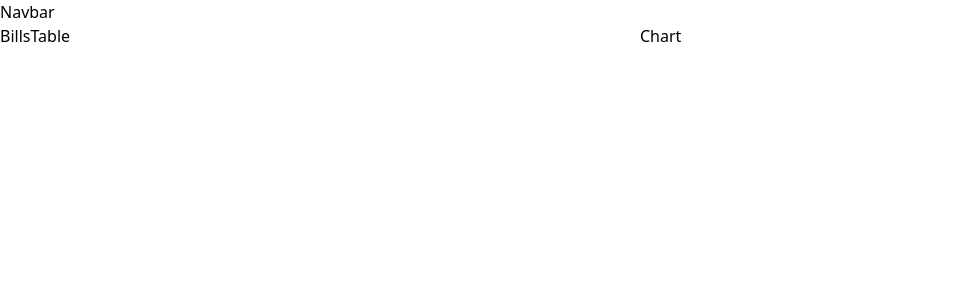
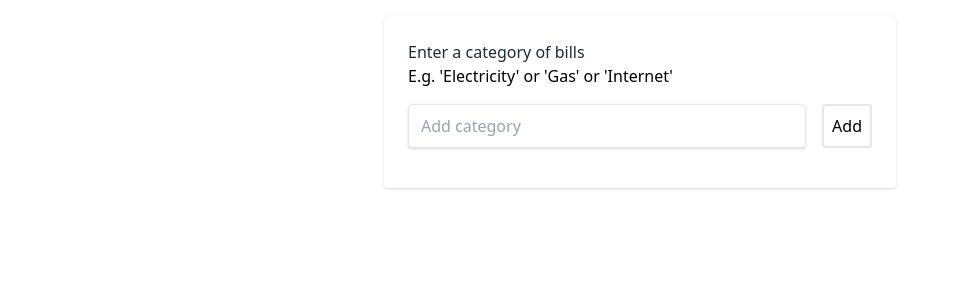
Before and after one commit to Walter-Satriano/Vuejs-Bill-Tracker-App, a Vue app: page / in a window 1280 px wide. Shown: the top 300 px of the page, without its empty margins (0-958 px from the left). Built offline with nearby package versions, Linux system fonts and the light colour scheme.

Commit message:
if the first category doesn't exist yet we have to add it, if there is already one will be displayed on the navbar

```diff
--- a/src/App.vue
+++ b/src/App.vue
@@ -1,5 +1,7 @@
 <template>
   <main>
+    <AddCategory v-if="shouldShowAddCategory" v-on="addCategory" />
+    <div v-else>
       <NavBar />
       <div class="container flex">
         <div class="w-1/2">
@@ -9,11 +11,12 @@
           <Chart :bills="activeBills" />
         </div>
       </div>
+    </div>
   </main>
 </template>
 
 <script>
-
+/* eslint-disable */
 import AddCategory from './components/AddCategory.vue'
 import AddBill from './components/AddBill.vue'
 import NavBar from './components/NavBar.vue'
@@ -22,14 +25,27 @@ import BillsTable from './components/BillsTable.vue'
 
 
 export default {
-  name: 'app',
+  name: 'App',
+  data() {
+    return {
+      bills: [],
+      categories: [],
+      shouldShowAddCategory: true
+    }
+  },
   components: {
     AddCategory,
     AddBill,
     NavBar,
     Chart,
     BillsTable
+  },
+  methods: {
+    addCategory(category) {
+      this.categories.push(category)
+      this.shouldShowAddCategory = false
     }
+  },
 }
 
 </script>
```
Lines whose indentation alone changed are shown as unchanged.
